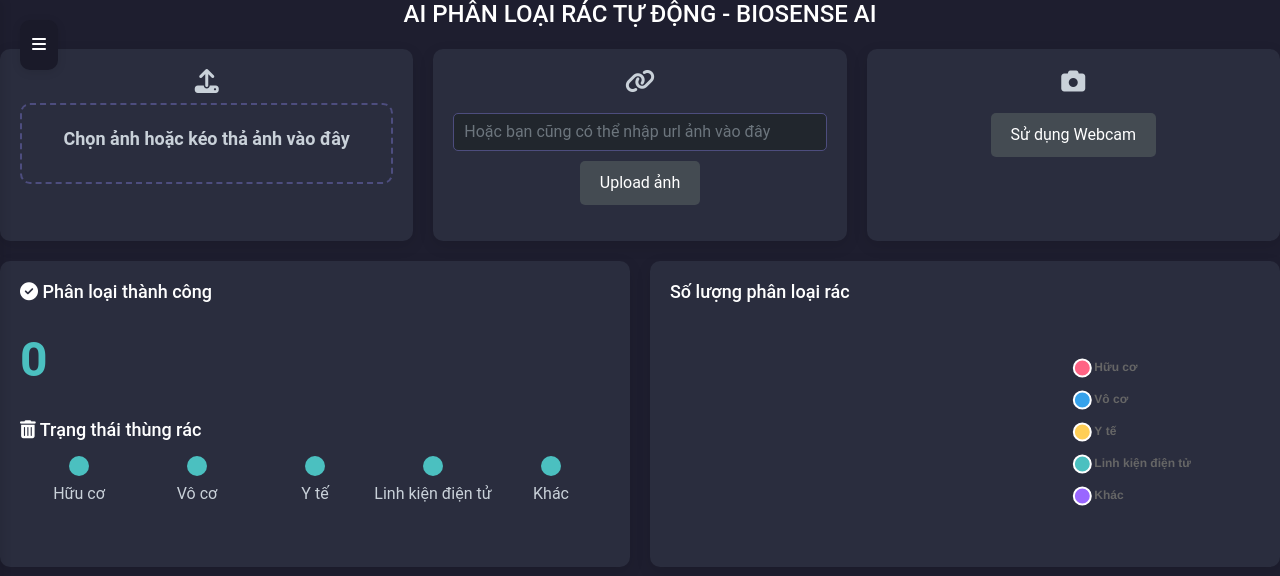
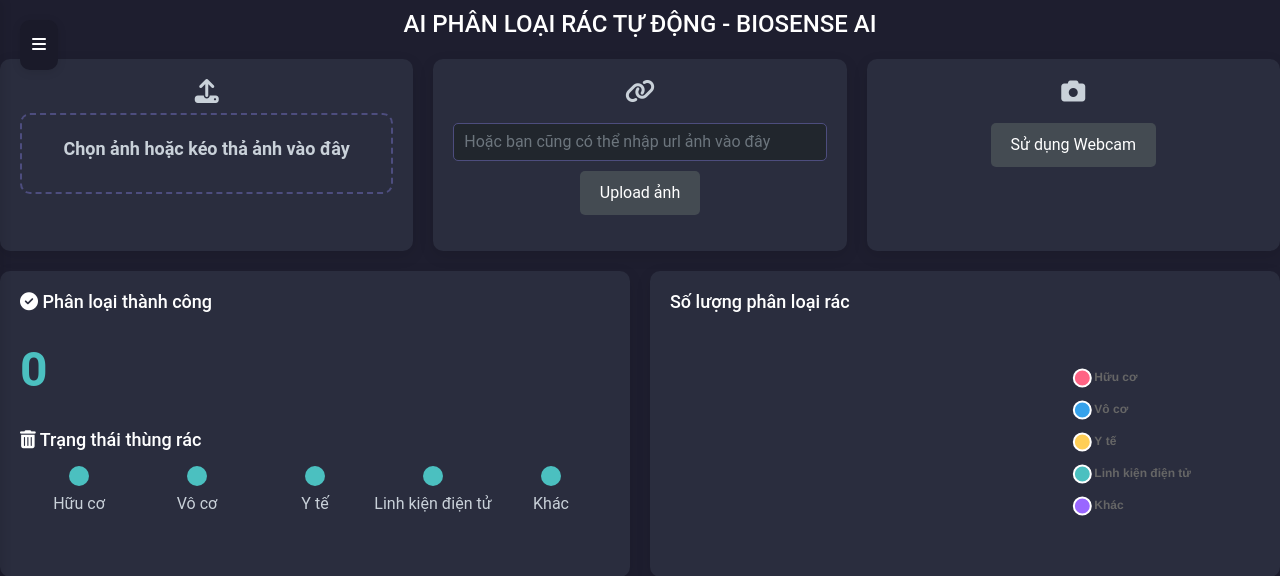
Before and after one commit to QuangquyNguyenvo/Project-Classification, a Flask app: page / in a window 1280 px wide. Shown: the top 576 px of the page. Run offline with Flask 3, Linux system fonts and the light colour scheme; some libraries are stand-ins or nearby versions.

Commit message:
Update Icon Version + Clean Code + fix title + .... (?)

```diff
--- a/vision_app/templates/index.html
+++ b/vision_app/templates/index.html
@@ -24,7 +24,7 @@
         .content-wrapper.sidebar-active {margin-left: 280px;}
         .toggle-btn {position: fixed; top: 20px; left: 20px; z-index: 1001; background-color: #1a1a29; color: #ffffff; border: none; padding: 12px; border-radius: 10px; cursor: pointer; transition: background-color 0.3s ease; box-shadow: 0 2px 10px rgba(0,0,0,0.1);}
         .toggle-btn:hover {background-color: #21262d;}
-        .dashboard-header {margin-bottom: 20px; text-align: center;}
+        .dashboard-header {margin-bottom: 20px; margin-top: 10px; text-align: center;}
         .dashboard-header h1 {font-size: 24px; color: #ffffff;}
         .upload-section {display: flex; flex-wrap: wrap; gap: 20px; margin-bottom: 20px;}
         .upload-option {flex: 1; min-width: 250px; background-color: #2a2d3e; border-radius: 10px; padding: 20px; box-shadow: 0 5px 15px rgba(0,0,0,0.1); text-align: center;}
```
